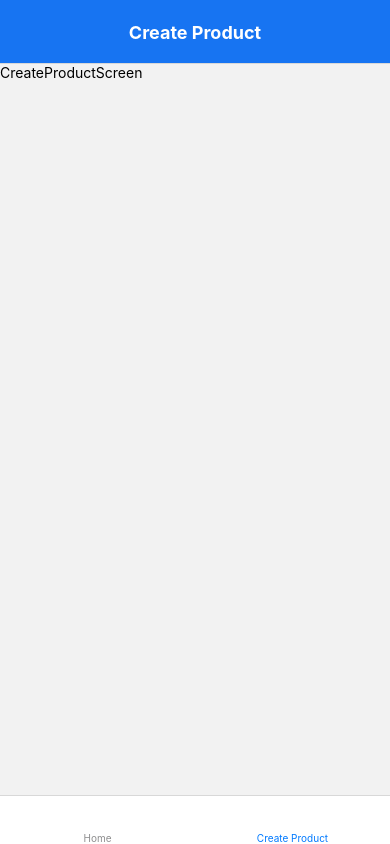
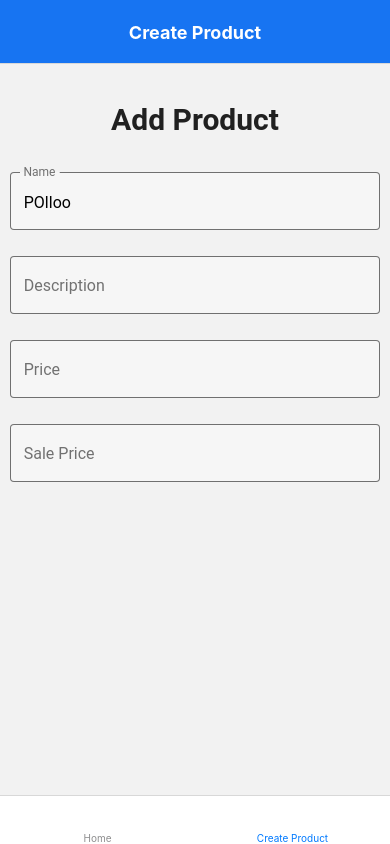
Before and after one commit to maximopeoficiales/react-native-ts-crud-nest-js, a React Native app: screen /CreateProductTab in a window 390 px wide. Built offline with nearby package versions, Linux system fonts and the light colour scheme; some icons are missing.

Commit message:
ADD: se agrego useForm

```diff
--- a/App.tsx
+++ b/App.tsx
@@ -5,11 +5,11 @@ import {StyleSheet} from 'react-native';
 import {createNativeStackNavigator} from '@react-navigation/native-stack';
 import {createBottomTabNavigator} from '@react-navigation/bottom-tabs';
 import {RootStackParamList} from './src/screens/RootStackParams';
-import HomeScreen from './src/screens/HomeScreen/HomeScreen';
-import CreateProductScreen from './src/screens/CreateProductScreen/CreateProductScreen';
+import Home from './src/screens/Home/Home';
+import CreateProduct from './src/screens/CreateProduct/CreateProduct';
 import {FontAwesomeIcon} from '@fortawesome/react-native-fontawesome';
 import {faDrumstickBite, faPlus} from '@fortawesome/free-solid-svg-icons';
-import EditProductScreen from './src/screens/EditProductScreen/EditProductScreen';
+import EditProduct from './src/screens/EditProduct/EditProduct';
 import {DefaultTheme} from 'react-native-paper';
 import {Theme} from 'react-native-paper/lib/typescript/types';
 import Bar from './src/components/ui/Bar/Bar';
@@ -41,7 +41,7 @@ const HomeTabs = () => {
       }}>
       <Tab.Screen
         name="HomeTab"
-        component={HomeScreen}
+        component={Home}
         options={() => ({
           headerLeft: () => <Bar />,
           title: 'Home',
@@ -50,7 +50,7 @@ const HomeTabs = () => {
       />
       <Tab.Screen
         name="CreateProductTab"
-        component={CreateProductScreen}
+        component={CreateProduct}
         options={{
           title: 'Create Product',
           tabBarIcon: () => <FontAwesomeIcon icon={faPlus} />,
@@ -69,7 +69,7 @@ export const App = () => {
           headerShown: false,
         }}>
         <Stack.Screen name="HomeStack" component={HomeTabs} />
-        <Stack.Screen name="EditProductStack" component={EditProductScreen} />
+        <Stack.Screen name="EditProductStack" component={EditProduct} />
       </Stack.Navigator>
     </NavigationContainer>
   );
--- /dev/null
+++ b/src/hooks/useForm.ts
@@ -0,0 +1,17 @@
+import { useState } from "react";
+
+// de esta manera se le pude poner tipado generico a las arrow functions
+export const useForm = <T extends Object>(values: T) => {
+    const [formValues, setFormValues] = useState(values);
+
+    const handlerChange = (nameInput: string, inputValue: string): void => {
+        setFormValues({
+            ...formValues,
+            [nameInput]: inputValue,
+        });
+    };
+
+    return { formValues, handlerChange };
+
+
+}
--- /dev/null
+++ b/src/screens/CreateProduct/CreateProduct.tsx
@@ -0,0 +1,77 @@
+import React, {useEffect} from 'react';
+import {ScrollView, StyleSheet, Text, View} from 'react-native';
+import {Headline, TextInput} from 'react-native-paper';
+import {Product} from '../../api/entitys/Product.dto';
+import {useForm} from '../../hooks/useForm';
+import {globalStyle} from '../../styles/global';
+interface MyProps {}
+const defaultProps: MyProps = {};
+const CreateProduct = (props: MyProps) => {
+  props = {...defaultProps, ...props};
+  const {} = props;
+  const {formValues: product, handlerChange} = useForm<Partial<Product>>({
+    name: 'POlloo',
+  });
+
+  useEffect(() => {
+    console.log(product);
+
+  }, [product]);
+
+  const {description, name, price, salePrice} = product;
+
+  return (
+    <ScrollView style={globalStyle.container}>
+      <Headline style={globalStyle.title}>Add Product</Headline>
+      <TextInput
+        value={name}
+        onChangeText={text => {
+          handlerChange('name', text);
+        }}
+        style={styles.input}
+        placeholder="Example: Chicken"
+        mode="outlined"
+        label="Name"
+      />
+
+      <TextInput
+        value={description}
+        onChangeText={text => {
+          handlerChange('description', text);
+        }}
+        style={styles.input}
+        placeholder="Example: Chicken Description"
+        mode="outlined"
+        label="Description"
+      />
+      <TextInput
+        value={price?.toString()}
+        onChangeText={text => {
+          handlerChange('price', text);
+        }}
+        style={styles.input}
+        placeholder="Example: 10.00"
+        mode="outlined"
+        label="Price"
+        keyboardType="numeric"
+      />
+      <TextInput
+        onChangeText={text => {
+          handlerChange('salePrice', text);
+        }}
+        value={salePrice?.toString()}
+        style={styles.input}
+        placeholder="Example: 15.00"
+        mode="outlined"
+        label="Sale Price"
+        keyboardType="numeric"
+      />
+    </ScrollView>
+  );
+};
+const styles = StyleSheet.create({
+  input: {
+    marginBottom: 20,
+  },
+});
+export default CreateProduct;
--- a/src/screens/CreateProductScreen/CreateProductScreen.tsx
+++ /dev/null
@@ -1,17 +0,0 @@
-import React from 'react';
-import {StyleSheet, Text, View} from 'react-native';
-interface MyProps {}
-const defaultProps: MyProps = {};
-const CreateProductScreen = (props: MyProps) => {
-  props = {...defaultProps, ...props};
-  const {} = props;
-  return (
-    <View>
-      <Text>CreateProductScreen</Text>
-    </View>
-  );
-};
-const styles = StyleSheet.create({
-
-});
-export default CreateProductScreen;
--- a/src/screens/EditProductScreen/EditProductScreen.tsx
+++ b/src/screens/EditProduct/EditProduct.tsx
@@ -2,7 +2,7 @@ import React from 'react';
 import {StyleSheet, Text, View} from 'react-native';
 interface MyProps {}
 const defaultProps: MyProps = {};
-const EditProductScreen = (props: MyProps) => {
+const EditProduct = (props: MyProps) => {
   props = {...defaultProps, ...props};
   const {} = props;
   return (
@@ -14,4 +14,4 @@ const EditProductScreen = (props: MyProps) => {
 const styles = StyleSheet.create({
 
 });
-export default EditProductScreen;
+export default EditProduct;
--- a/src/screens/HomeScreen/HomeScreen.tsx
+++ b/src/screens/Home/Home.tsx
@@ -2,7 +2,7 @@ import React from 'react';
 import {StyleSheet, Text, View} from 'react-native';
 interface MyProps {}
 const defaultProps: MyProps = {};
-const HomeScreen = (props: MyProps) => {
+const Home = (props: MyProps) => {
   props = {...defaultProps, ...props};
   const {} = props;
   return (
@@ -14,4 +14,4 @@ const HomeScreen = (props: MyProps) => {
 const styles = StyleSheet.create({
 
 });
-export default HomeScreen;
+export default Home;
--- /dev/null
+++ b/src/styles/global.ts
@@ -0,0 +1,17 @@
+import { StyleSheet } from "react-native";
+
+
+export const globalStyle = StyleSheet.create({
+    container: {
+        flex: 1,
+        marginTop: 20,
+        marginHorizontal: "2.5%"
+    }
+    , title: {
+        textAlign: "center",
+        fontSize: 30,
+        fontWeight: "bold",
+        marginTop: 20,
+        marginBottom: 30
+    }
+});
```
Also changed, not shown: src/api/entitys/Product.dto.ts (added, +7 -0 lines).
